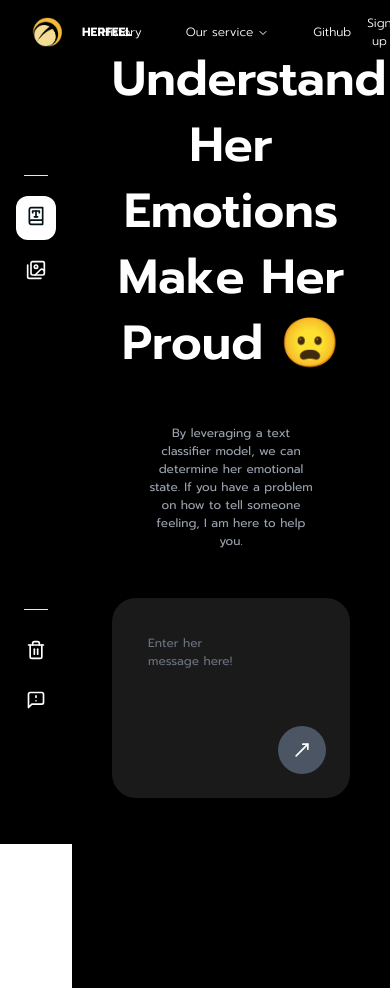
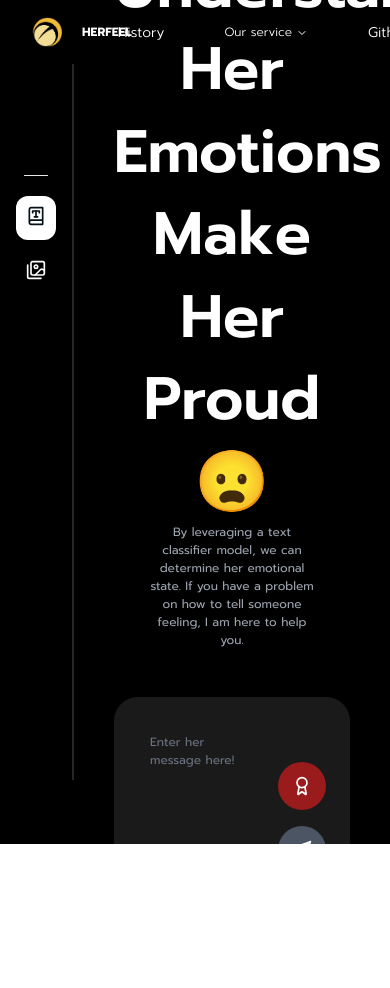
Before and after one commit to chickzilla/her-feeling-client, a Next.js app: page /text in a window 390 px wide. After the commit the page ends 844 px from the top, so only its background shows below. Built offline with nearby package versions, Linux system fonts and the light colour scheme.

Commit message:
feat: color

```diff
--- a/src/app/(board)/text/page.tsx
+++ b/src/app/(board)/text/page.tsx
@@ -3,26 +3,36 @@ import HeaderTitle from "@/components/text-board/header-title";
 import ResultPane from "@/components/text-board/resultPane";
 import TextAreaSendPrompt from "@/components/text-board/text-area-send-prompt";
 import { FeelingResponse } from "@/interface/feeling";
-import { useState } from "react";
+import { useEffect, useState } from "react";
 
 export default function BoardTextPage() {
 	const [promptResult, setPromptResult] = useState<FeelingResponse | undefined>(
 		undefined
 	);
+	const [isOpenResult, setIsOpenResult] = useState<boolean | undefined>(
+		undefined
+	);
+
 	return (
 		<>
-			<main className="w-[100vw] px-10 lg:px-20 space-y-12 min-h-[100vh] overflow-y-hidden text-black bg-coffeeBlack overflow-x-hidden pb-20 ">
+			<main className="w-[100vw] px-10 lg:px-20 space-y-12 h-[100vh] overflow-y-hidden text-black bg-coffeeBlack overflow-x-hidden pb-20 ">
 				<div className="flex flex-col justify-between space-y-16 ">
-					<div className="flex flex-col space-y-12 text-center items-center h-[100vh] justify-center">
+					<div className="flex flex-col text-center items-center h-[100vh] justify-center">
 						<HeaderTitle />
 						<TextAreaSendPrompt
 							setResultPromptToParent={(prompt: FeelingResponse) => {
 								setPromptResult(prompt);
 							}}
+							setOpenResultToParent={(isOpen: boolean) => {
+								setIsOpenResult(!isOpen);
+							}}
 						/>
 					</div>
 					<div className="">
-						<ResultPane resultPrompt={promptResult} />
+						<ResultPane
+							resultPrompt={promptResult}
+							openResultFromParent={isOpenResult}
+						/>
 					</div>
 				</div>
 			</main>
--- a/src/app/globals.css
+++ b/src/app/globals.css
@@ -112,7 +112,7 @@
 
 @layer components {
   .title-1 {
-    @apply text-5xl lg:text-7xl text-white font-semibold;
+    @apply text-6xl lg:text-7xl text-white font-semibold;
   }
 
   .title-2 {
--- a/src/components/navbar/dashboard/navbar-dashboard.tsx
+++ b/src/components/navbar/dashboard/navbar-dashboard.tsx
@@ -1,8 +1,6 @@
 "use client";
 
 import {
-  ChevronLast,
-  ChevronFirst,
 	Trash2,
 	MessageSquareWarning,
 	BookType,
@@ -18,7 +16,7 @@ import { useTheme, useMediaQuery } from "@mui/material";
 export default function NavbarDashBoard() {
 	const theme = useTheme();
 	const isSmallScreen = useMediaQuery(theme.breakpoints.down("sm"));
-  const [expanded, setExpanded] = useState(!isSmallScreen);
+	const [expanded, setExpanded] = useState(false); // Default to unexpanded
 
 	useEffect(() => {
 		if (!isSmallScreen) {
@@ -33,7 +31,7 @@ export default function NavbarDashBoard() {
 	const pathname = usePathname();
 
 	return (
-    <aside className="h-screen bg-blackGray flex-none sticky top-0 py-16">
+		<aside className="h-screen bg-blackGray flex-none sticky top-0 py-16 ">
 			{!isSmallScreen && (
 				<button
 					onClick={() => {
@@ -48,7 +46,7 @@ export default function NavbarDashBoard() {
 			<nav
 				className={`h-full flex flex-col max-w-60 justify-between overflow-x-hidden transition-all overflow-y-hidden no-scrollbar py-14 ${
 					expanded ? "px-10" : "px-4"
-        } fade-in-delay-0`}
+				} fade-in-delay-0 border-r-2 border-neutral-800`}
 			>
 				<div className="flex flex-col justify-between items-center gap-3.5 px-2">
 					<span
@@ -76,29 +74,6 @@ export default function NavbarDashBoard() {
 						expanded={expanded}
 					/>
 				</ul>
-
-        <div className="flex flex-col">
-          <div className="px-2">
-            <hr className="w-full bg-white my-5" />
-          </div>
-
-          <ul className="flex-1 flex gap-1.5 flex-col">
-            <NavbarItem
-              icon={<Trash2 size={20} />}
-              text="ถังขยะ"
-              expanded={expanded}
-              active={pathname.startsWith("/trash")}
-              href="/trash"
-            />
-            <NavbarItem
-              icon={<MessageSquareWarning size={20} />}
-              text="แจ้งปัญหา"
-              expanded={expanded}
-              active={pathname.startsWith("/report")}
-              href="/report"
-            />
-          </ul>
-        </div>
 			</nav>
 		</aside>
 	);
--- a/src/components/navbar/navbar_middle_item.tsx
+++ b/src/components/navbar/navbar_middle_item.tsx
@@ -12,12 +12,18 @@ import {
 	NavigationMenuViewport,
 } from "@/components/ui/navigation-menu";
 import NavbarDropdownItem from "./nav_bar_dropdown_item";
+import Link from "next/link";
 
 export default function NavbarMiddleItem() {
 	const router = useRouter();
 	return (
 		<div className="text-center items-center font-light flex flex-row space-x-7">
-			<div className="hover:cursor-pointer text-xs : lg:text-base">History</div>
+			<Link
+				href="sign-up"
+				className="hover:bg-slate-200 px-4 rounded-xl hover:bg-opacity-20 transition duration-200"
+			>
+				<div className="hover:cursor-pointer ">History</div>
+			</Link>
 			<NavigationMenu>
 				<NavigationMenuList>
 					<NavigationMenuItem className="">
@@ -41,14 +47,12 @@ export default function NavbarMiddleItem() {
 					</NavigationMenuItem>
 				</NavigationMenuList>
 			</NavigationMenu>
-			<div
-				className="hover:cursor-pointer text-xs : lg:text-base"
-				onClick={() => {
-					router.push("https://github.com/chickzilla/her-feeling-client");
-				}}
+			<Link
+				href="https://github.com/chickzilla/her-feeling-client"
+				className="hover:bg-slate-200 px-4 rounded-xl hover:bg-opacity-20 transition duration-200"
 			>
-				Github
-			</div>
+				<div className="hover:cursor-pointer ">Github</div>
+			</Link>
 		</div>
 	);
 }
--- a/src/components/text-board/have-result.tsx
+++ b/src/components/text-board/have-result.tsx
@@ -11,8 +11,8 @@ export default function HaveResult({
 	resultPrompt: FeelingResponse | undefined;
 }) {
 	return (
-		<div className=" items-center justify-center text-center text-black space-y-6 w-full py-10 ">
-			<div className="grid grid-cols-2 md:grid-cols-3 lg:grid-cols-6 gap-y-5 py-10 ">
+		<div className=" items-center justify-center text-center text-black space-y-6 w-full pb-10">
+			<div className="grid grid-cols-2 md:grid-cols-3 lg:grid-cols-6 gap-y-5 py-10">
 				<div className="">
 					<ResultItem
 						mood="Sad"
--- a/src/components/text-board/no-result.tsx
+++ b/src/components/text-board/no-result.tsx
@@ -1,11 +1,12 @@
 import { Telescope } from "lucide-react";
+import { Send, Award } from "lucide-react";
 
 export default function NoResult() {
 	return (
 		<div className="flex flex-col items-center justify-center text-center text-gray-400 space-y-5">
 			<Telescope size={100} />
 			<div className="text-xl font-semibold">
-        Click predict to find something amazing
+				Click <Send className="inline" /> to find something amazing
 			</div>
 		</div>
 	);
--- a/src/components/text-board/resultPane.tsx
+++ b/src/components/text-board/resultPane.tsx
@@ -14,10 +14,15 @@ import {
 import { Button } from "@mui/material";
 import { Mood } from "@/constant/enum";
 import { MoodDescription } from "@/constant/quote";
+import NoResult from "./no-result";
+import { Send } from "lucide-react";
+
 export default function ResultPane({
 	resultPrompt,
+	openResultFromParent,
 }: {
 	resultPrompt: FeelingResponse | undefined;
+	openResultFromParent: boolean | undefined;
 }) {
 	const [isResult, setIsResult] = useState(false);
 	const [isOpenDrawer, setIsOpenDrawer] = useState(false);
@@ -52,9 +57,16 @@ export default function ResultPane({
 		}
 	}, [resultPrompt]);
 
+	useEffect(() => {
+		if (openResultFromParent !== undefined) {
+			setIsOpenDrawer(true);
+		}
+	}, [openResultFromParent]);
+
 	return (
 		<>
 			<Drawer open={isOpenDrawer} onOpenChange={setIsOpenDrawer}>
+				{isResult ? (
 					<DrawerContent>
 						<DrawerHeader className="flex-col items-center justify-center py-1 space-y-2">
 							<DrawerTitle className="text-white font-bold text-4xl text-center">
@@ -66,6 +78,16 @@ export default function ResultPane({
 						</DrawerHeader>
 						<HaveResult resultPrompt={resultPrompt} />{" "}
 					</DrawerContent>
+				) : (
+					<DrawerContent className="pb-10">
+						<DrawerHeader className="flex-col items-center justify-center space-y-2">
+							<DrawerTitle className="text-white font-bold text-4xl text-center">
+								No Result
+							</DrawerTitle>
+						</DrawerHeader>
+						<NoResult />
+					</DrawerContent>
+				)}
 			</Drawer>
 		</>
 	);
--- a/src/components/text-board/text-area-send-prompt.tsx
+++ b/src/components/text-board/text-area-send-prompt.tsx
@@ -3,17 +3,25 @@ import Feeling, { FeelingResponse } from "@/interface/feeling";
 import getFeeling from "@/services/getFeeling";
 import { useEffect, useState } from "react";
 import { useToast } from "../ui/use-toast";
-import { MoveUpRight } from "lucide-react";
+import { Send, Award } from "lucide-react";
 
 export default function TextAreaSendPrompt({
 	setResultPromptToParent,
+	setOpenResultToParent,
 }: {
 	setResultPromptToParent: (result: FeelingResponse) => void;
+	setOpenResultToParent: (isOpen: boolean) => void;
 }) {
 	const [message, setMessage] = useState("");
 	const [isFetching, setIsFetching] = useState<boolean>(false);
+	const [isOpenResult, setIsOpenResult] = useState<boolean>(false);
 
 	const { toast } = useToast();
+
+	const sendOpenResultToParent = () => {
+		setOpenResultToParent(isOpenResult);
+		setIsOpenResult(!isOpenResult);
+	};
 
 	const sendPrompt = async () => {
 		if (message.trim() === "") {
@@ -26,7 +34,6 @@ export default function TextAreaSendPrompt({
 			try {
 				setIsFetching(true);
 				const res: FeelingResponse = await getFeeling({ prompt: message });
-				console.log(res);
 				setIsFetching(false);
 				setResultPromptToParent(res);
 			} catch (e) {
@@ -44,7 +51,7 @@ export default function TextAreaSendPrompt({
 	};
 
 	return (
-		<div className="w-[100%] bg-neutral-800 bg-opacity-70 rounded-3xl p-4 flex flex-row">
+		<div className="w-[100%] bg-neutral-800 bg-opacity-70 rounded-3xl p-4 flex flex-row mt-12">
 			<textarea
 				placeholder="Enter her message here!"
 				className="fade-in-delay-0 bg-transparent p-5 w-[100%] max-h-[20vh] h-[20vh] placeholder-gray-500 text-white description focus:border-none focus:outline-none"
@@ -53,7 +60,15 @@ export default function TextAreaSendPrompt({
 				style={{ resize: "none" }}
 			/>
 
-			<div className="flex justify-end p-2 items-end">
+			<div className="flex justify-end p-2 items-end flex-col space-y-4">
+				<button
+					className={`bg-red-800 text-white w-12 h-12 rounded-full font-normal fade-in-delay-0
+           hover:cursor-pointer disabled:cursor-not-allowed disabled:opacity-50 disabled:bg-gray-600 enabled:hover:bg-white enabled:hover:text-black enabled:hover:shadow-lg transition duration-300 ease-in-out transform enabled:hover:-translate-y-1 enabled:hover:scale-110
+          flex justify-center items-center`}
+					onClick={sendOpenResultToParent}
+				>
+					<Award size={20} />
+				</button>
 				<button
 					className={`bg-orange-700 text-white w-12 h-12 rounded-full font-normal fade-in-delay-0
            hover:cursor-pointer disabled:cursor-not-allowed disabled:opacity-50 disabled:bg-gray-600 enabled:hover:bg-white enabled:hover:text-black enabled:hover:shadow-lg transition duration-300 ease-in-out transform enabled:hover:-translate-y-1 enabled:hover:scale-110
@@ -61,7 +76,7 @@ export default function TextAreaSendPrompt({
 					onClick={sendPrompt}
 					disabled={isFetching || message.trim() === ""}
 				>
-					<MoveUpRight size={20} />
+					<Send size={20} />
 				</button>
 			</div>
 		</div>
--- a/src/services/getFeeling.ts
+++ b/src/services/getFeeling.ts
@@ -6,7 +6,6 @@ export default async function getFeeling({
   prompt: string;
 }): Promise<FeelingResponse> {
   const API_URL = process.env.NEXT_PUBLIC_API_URL;
-  console.log(API_URL);
 
   const encodedprompt = encodeURIComponent(prompt);
   const response = await fetch(
```
Lines whose indentation alone changed are shown as unchanged.
